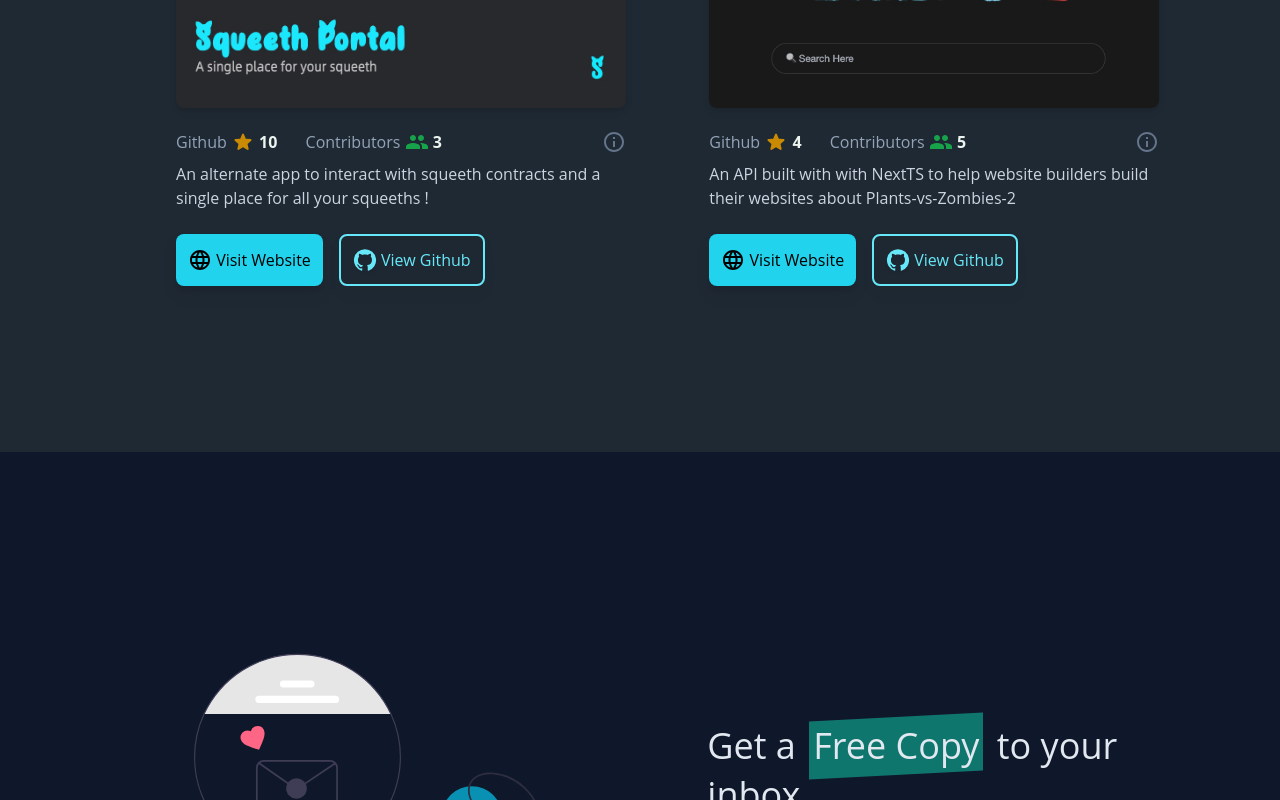
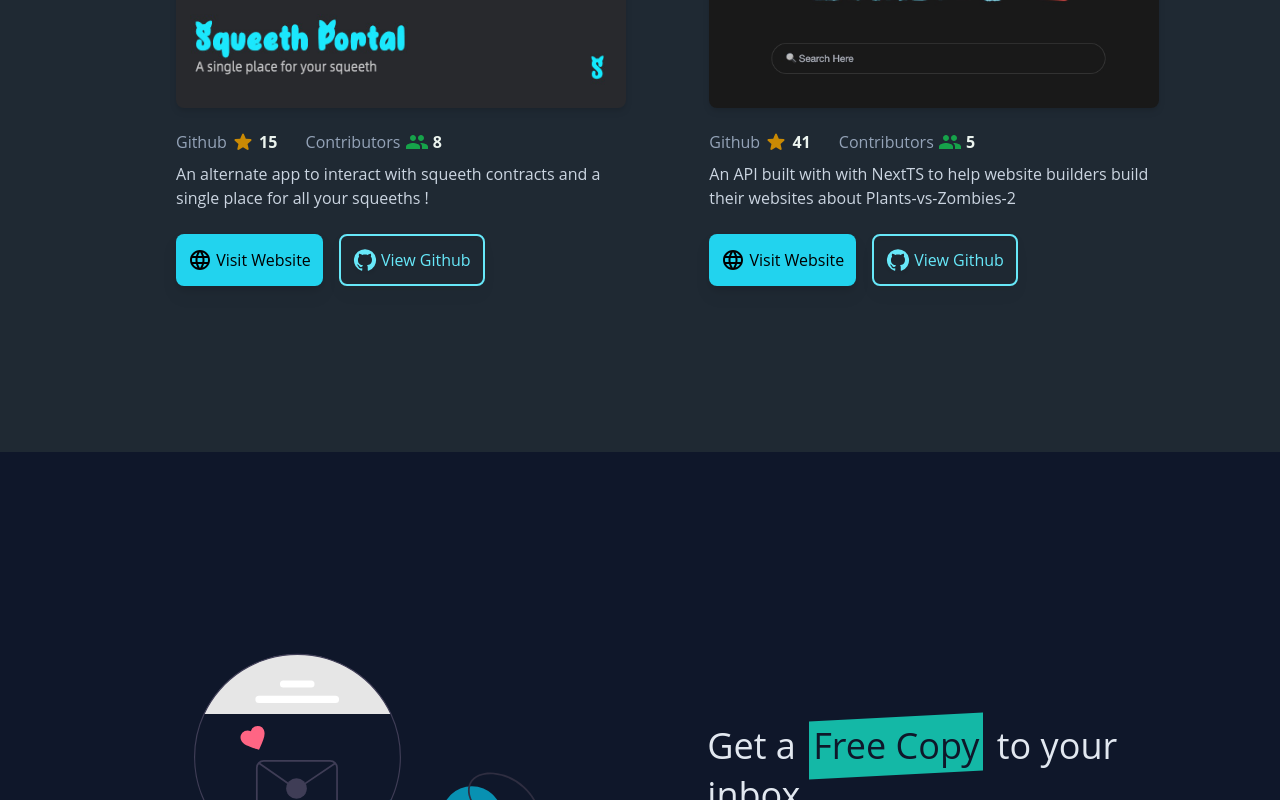
Before and after one commit to ShrihariMohan/shrihari-portfolio, a Next.js app: page / in a window 1280 px wide. Shown: the part 1240-2040 px from the top of the page. Built offline with nearby package versions, Linux system fonts and the light colour scheme.

Commit message:
Add - Freelance Projects

```diff
--- a/components/Container/addToMailList.tsx
+++ b/components/Container/addToMailList.tsx
@@ -72,8 +72,8 @@ function AddToMailList() {
             <Grid item xs={12} mt={2}>
               <p className="text-4xl leading-snug text-slate-200">
                 <span className="mr-2"> Get a </span>
-                <span className="before:block before:absolute before:-inset-1 before:-skew-y-3 before:bg-teal-700 relative inline-block">
-                  <span className="relative text-slate-200"> Free Copy </span>
+                <span className="before:block before:absolute before:-inset-1 before:-skew-y-3 before:bg-teal-500 relative inline-block">
+                  <span className="relative text-slate-900"> Free Copy </span>
                 </span>
                 <span className="ml-2"> to your inbox  </span>
               </p>
--- a/components/Project_Details/opensourceProjects.tsx
+++ b/components/Project_Details/opensourceProjects.tsx
@@ -45,20 +45,16 @@ const OpenSourceProjects = React.forwardRef<HTMLDivElement>((props, ref) => {
 
                 <span className="mr-6">
                   <span className="text-slate-400"> Github </span> <StarRoundedIcon className="text-yellow-600 align-top" />
-                  <span className="font-bold"> 10 </span>
+                  <span className="font-bold"> 15 </span>
                 </span>
 
                 <span>
                   <span className="text-slate-400"> Contributors</span> <PeopleIcon className="text-green-600 align-top" />
-                  <span className="font-bold"> 3 </span>
+                  <span className="font-bold"> 8 </span>
                 </span>
 
               </div>
-              <Tooltip title='Last Updated on 15 Jul 2022' className="ml-2" disableFocusListener enterTouchDelay={0}>
-                <span>
-                  <InfoOutlinedIcon className="align-top text-slate-500" />
-                </span>
-              </Tooltip>
+
             </div>
             <p className="mt-2 text-slate-300">
               An alternate app to interact with squeeth contracts and a single place for all your squeeths !
@@ -87,7 +83,7 @@ const OpenSourceProjects = React.forwardRef<HTMLDivElement>((props, ref) => {
 
                 <span className="mr-6">
                   <span className="text-slate-400"> Github </span> <StarRoundedIcon className="text-yellow-600 align-top" />
-                  <span className="font-bold"> 4 </span>
+                  <span className="font-bold"> 41 </span>
                 </span>
 
                 <span>
@@ -95,12 +91,6 @@ const OpenSourceProjects = React.forwardRef<HTMLDivElement>((props, ref) => {
                   <span className="font-bold"> 5 </span>
                 </span>
               </div>
-
-              <Tooltip title='Last Updated on 15 Jul 2022' className="ml-2" disableFocusListener enterTouchDelay={0}>
-                <span>
-                  <InfoOutlinedIcon className="align-top text-slate-500" />
-                </span>
-              </Tooltip>
             </div>
             <p className="mt-2 text-slate-300">
               An API built with with NextTS to help website builders build their websites about Plants-vs-Zombies-2
--- a/pages/index.tsx
+++ b/pages/index.tsx
@@ -8,6 +8,7 @@ import OpenSourceProjects from '../components/Project_Details/opensourceProjects
 import Footer from '../components/Footer/footer'
 import AddToMailList from '../components/Container/addToMailList';
 import MedionAndForumContainer from '../components/Container/medionAndForumContainer'
+import NandhiAndMining from '../components/Project_Details/nandhiAndMining'
 
 
 const Home: NextPage = () => {
@@ -83,6 +84,10 @@ const Home: NextPage = () => {
               <AddToMailList />
             </section>
 
+            <section>
+              <NandhiAndMining/>
+            </section>
+
             <section >
               <MedionAndForumContainer />
             </section>
@@ -90,6 +95,8 @@ const Home: NextPage = () => {
             <section>
               <Footer ref={aboutRef} />
             </section>
+
+
 
 
           </>
```
